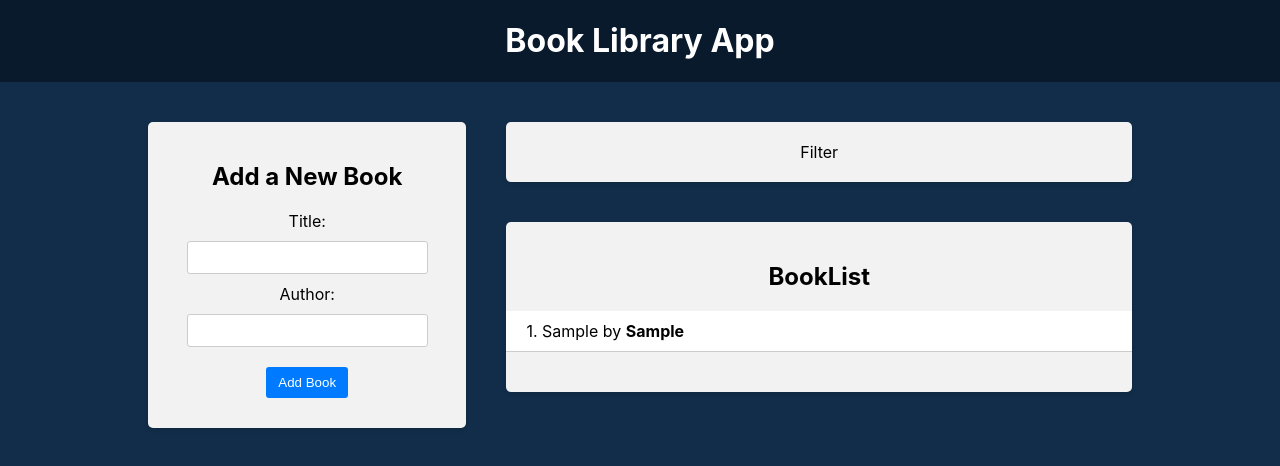
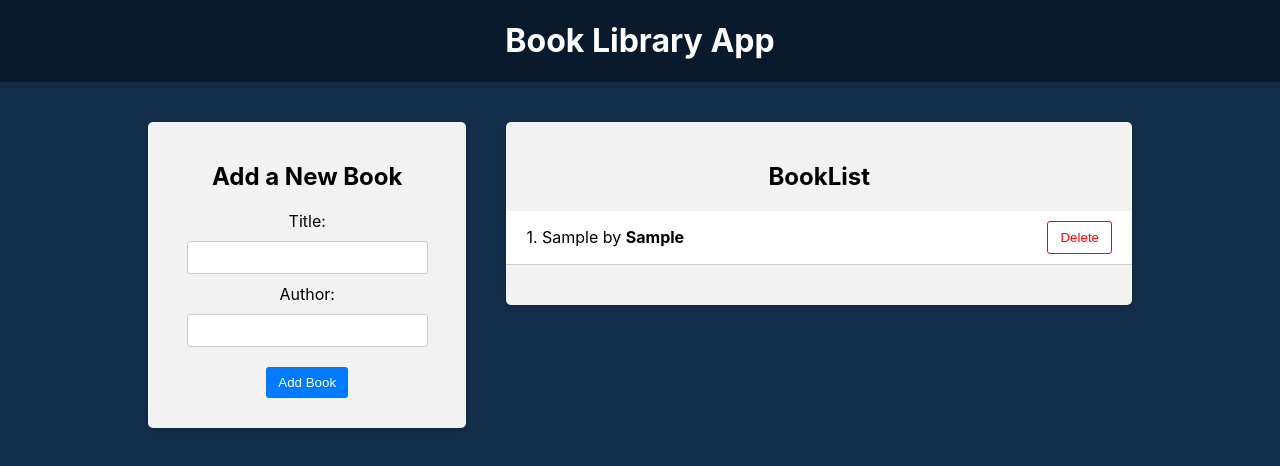
Before and after one commit to ShR4528/react-redux, a React (Create React App) app in the folder frontend/: page / in a window 1280 px wide. Both pictures are taken after typing "Sample", "Sample" into the empty fields and a click on the button "Add Book". Shown: the top 466 px of the page. Built offline with nearby package versions, Linux system fonts and the light colour scheme.

Commit message:
delete book by id

```diff
--- a/frontend/src/App.js
+++ b/frontend/src/App.js
@@ -14,7 +14,7 @@
           <BookForm />
         </div>
         <div className='app-right-column'>
-          <Filter />
+          {/* <Filter /> */}
           <BookList />
         </div>
       </main>
--- a/frontend/src/components/BookList/BookList.js
+++ b/frontend/src/components/BookList/BookList.js
@@ -1,14 +1,25 @@
-import { useSelector } from "react-redux";
+import { useDispatch, useSelector } from "react-redux";
 import "./BookList.css";
+import { deleteBook } from "../../redux/books/actionCreators";
+
 
 const BookList = () => {
     const books = useSelector((state) => state.books);
+    const dispatch = useDispatch();
+
+
+    const handleDeleteBook = (id) => {
+        dispatch(deleteBook(id));
+    };
+
+
+
 
     return (
         <div
             className="app-block book-list">
             <h2>BookList</h2>
-            {books.lenght === 0 ? (
+            {books.length === 0 ? (
 
                 <p>No books avalible</p>
 
@@ -19,9 +30,14 @@
                             <div className="book-info">
                                 {++i}.  {book.title} by <strong>{book.author}</strong>
                             </div>
+                            <div className="book-actions">
+
+                                <button onClick={() => handleDeleteBook(book.id)}>Delete</button>
+                            </div>
                         </li>
                     ))}
                 </ul>
+
             )}
         </div>
     );
--- a/frontend/src/redux/books/actionCreators.js
+++ b/frontend/src/redux/books/actionCreators.js
@@ -6,3 +6,10 @@
         payload: newBook,
     };
 };
+
+export const deleteBook = (id) => {
+    return {
+        type: a.DELETE_BOOK,
+        payload: id,
+    };
+};
--- a/frontend/src/redux/books/actionTypes.js
+++ b/frontend/src/redux/books/actionTypes.js
@@ -1 +1,3 @@
 export const ADD_BOOK = "ADD_BOOK";
+
+export const DELETE_BOOK = "DELETE_BOOK";
--- a/frontend/src/redux/books/reducer.js
+++ b/frontend/src/redux/books/reducer.js
@@ -7,7 +7,8 @@
     switch (action.type) {
         case a.ADD_BOOK:
             return [...state, action.payload];
-
+        case a.DELETE_BOOK:
+            return state.filter((book) => book.id !== action.payload);
         default:
             return state;
     }
```
